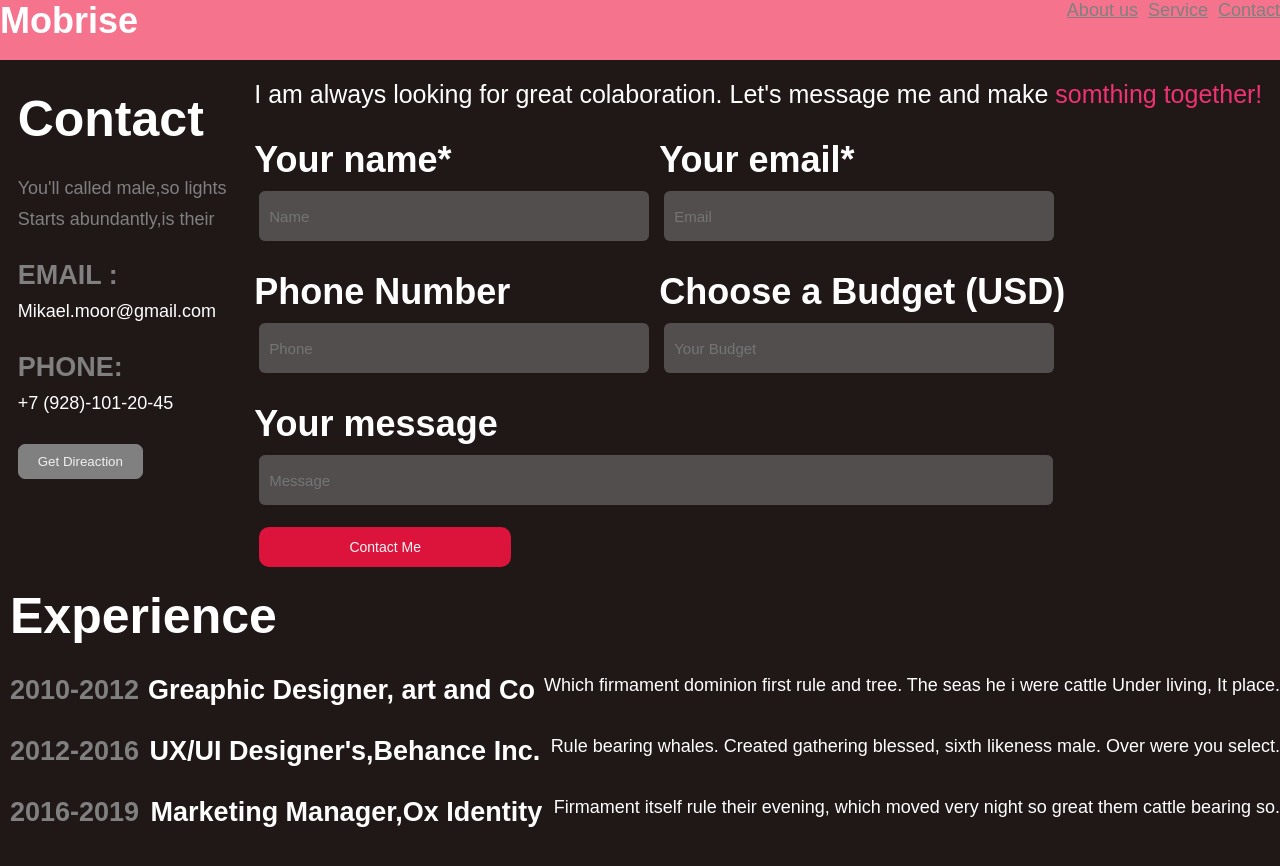
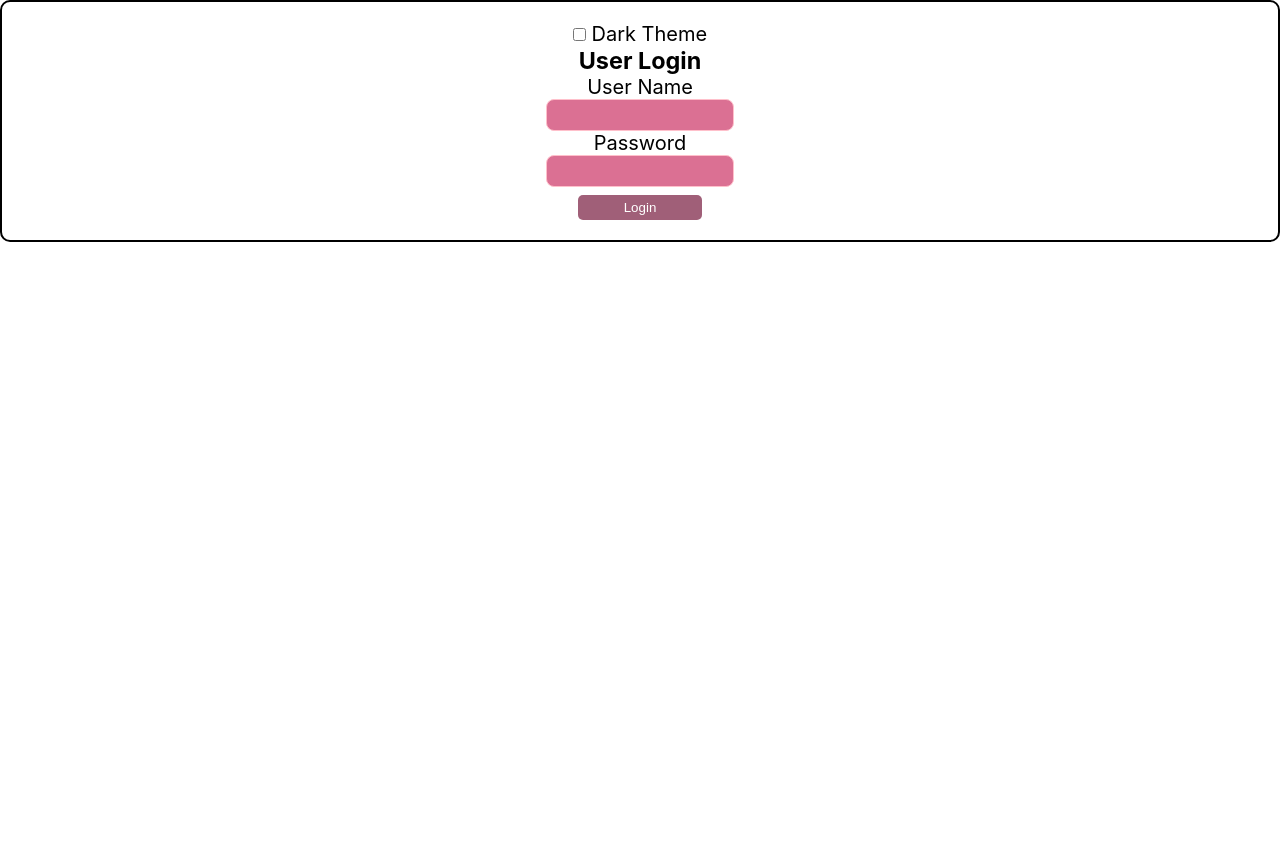
Before and after one commit to anshita-yadav/htdocs1, a React (Create React App) app in the folder reactapp/: page / in a window 1280 px wide. Shown: the top 866 px of the page. After the commit the page ends 800 px from the top, so only its background shows below. Built offline with nearby package versions, Linux system fonts and the light colour scheme.

Commit message:
Classbinding

```diff
--- a/reactapp/src/App.js
+++ b/reactapp/src/App.js
@@ -6,13 +6,15 @@ import { Geekspage } from "./components/Geekspage";
 import { Datapage } from "./components/Datapage";
 import { Lawtext } from "./components/Lawtext";
 import { Mobirisepage } from "./components/Mobirisepage";
+import { StyleBinding } from "./components/Stylebinding";
+import { ClassBinding } from "./components/Classbinding";
 
 const App = ()=>{
 
 
   return(
     <>
-    <Mobirisepage/>
+    <ClassBinding/>
 
     </>
   )
--- /dev/null
+++ b/reactapp/src/components/Classbinding.css
@@ -0,0 +1,53 @@
+* {
+  padding: 0;
+  margin: 0;
+}
+
+.dark-theme {
+  background-color: black;
+  color: white;
+  padding: 20px;
+  border: 2px solid gray;
+  border-radius: 10px;
+}
+.light-theme {
+  background-color: white;
+  color: black;
+  padding: 20px;
+  border: 2px solid black;
+  border-radius: 10px;
+}
+
+.button-light {
+  background-color: rgb(160, 95, 120);
+  color: white;
+  width: 10%;
+  height: 25px;
+  border-radius: 5px;
+  margin-top: 8px;
+  border: none;
+}
+
+.button-dark {
+  background-color: aqua;
+  color: whitesmoke;
+  width: 11%;
+  height: 25px;
+  border-radius: 5px;
+  margin-top: 6px;
+  border: none;
+}
+
+.class-center {
+  text-align: center;
+  font-size: 20px;
+}
+
+.class-input {
+  width: 15%;
+  height: 30px;
+  background-color: palevioletred;
+  color: rgba(255, 255, 255, 0.911);
+  border: 1px solid pink;
+  border-radius: 8px;
+}
--- /dev/null
+++ b/reactapp/src/components/Classbinding.jsx
@@ -0,0 +1,42 @@
+import { useState } from "react";
+import "./Classbinding.css";
+
+const ClassBinding = () => {
+  const [colorTheme, setColorTheme] = useState("light-theme");
+  const [buttonTheme, setButtonTheme] = useState("button-light");
+
+  function handleThemeChange(e) {
+    if (e.target.checked) {
+      setColorTheme("dark-theme");
+      setButtonTheme("button-dark");
+    } else {
+      setColorTheme("light-theme");
+      setButtonTheme("button-light");
+    }
+  }
+
+  return (
+    <div className="class-center">
+      <div style={{ height: "100vh" }}>
+        <form className={colorTheme}>
+          <div>
+            <input type="checkbox" onChange={handleThemeChange} /> Dark Theme
+          </div>
+          <h3>User Login</h3>
+          <dl>
+            <dt>User Name</dt>
+            <dd>
+              <input type="text" className="class-input" />
+            </dd>
+            <dt>Password</dt>
+            <dd>
+              <input type="password" className="class-input" />
+            </dd>
+          </dl>
+          <button className={buttonTheme}>Login</button>
+        </form>
+      </div>
+    </div>
+  );
+};
+export { ClassBinding };
--- /dev/null
+++ b/reactapp/src/components/Stylebinding.jsx
@@ -0,0 +1,45 @@
+import { useEffect, useState } from "react";
+
+const StyleBinding = () => {
+  const [styleObject, setStyleObject] = useState({ border: "", boxShadow: "" });
+
+  useEffect(() => {
+    setStyleObject({
+      border: "1px solid red",
+      boxShadow: "2px 2px 2px red",
+    });
+  }, []);
+
+  function handleNameChange (e) {
+    if (e.target.value == "") {
+      setStyleObject({
+        border: "1px solid red",
+        boxShadow: "2px 2px 2px red",
+      });
+    } else {
+      setStyleObject({
+        border: "1px solid green",
+        boxShadow: "2px 2px 2px green",
+      });
+    }
+  }
+
+  return (
+    <div>
+      <h3>User Login</h3>
+      <dl>
+        <dt>User Name</dt>
+        <dd>
+          <input
+            type="text"
+            placeholder="Name Required"
+            onChange={handleNameChange}
+            style={styleObject}
+          />
+        </dd>
+      </dl>
+    </div>
+  );
+};
+
+export { StyleBinding };
```
